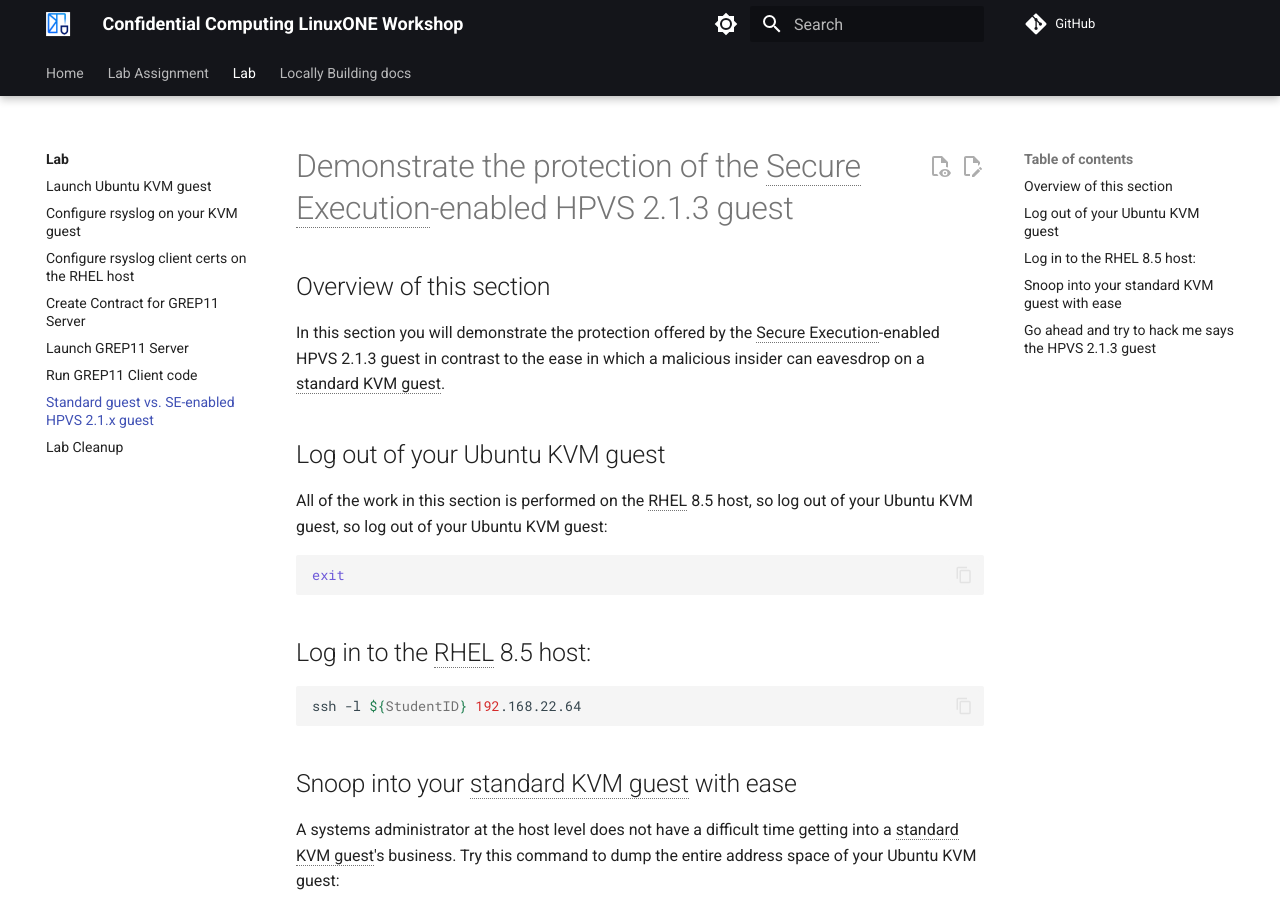
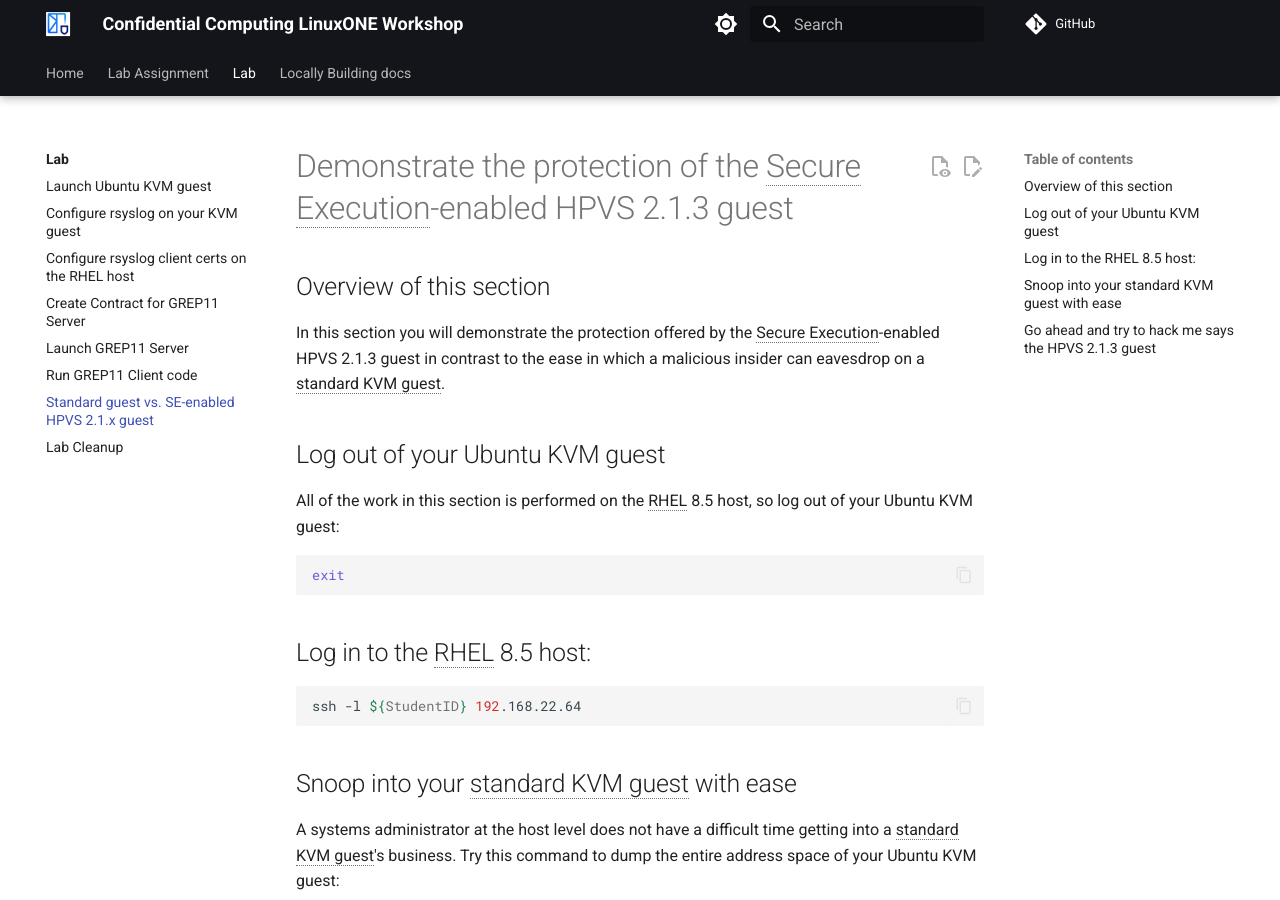
Before and after one commit to ibm-wsc/ConfidentialComputingOnLinuxONE, an MkDocs documentation site: the page built from docs/lab/hackMeIfYouCan.md, in a window 1280 px wide and 900 px high. Built offline with MkDocs 1.6.1 and Material for MkDocs 9.7.7, drawn with Linux system fonts in a browser that asks for light colours; comment, search, counter and statistics services are not loaded.

Commit message:
fix typos

````diff
--- a/docs/lab/hackMeIfYouCan.md
+++ b/docs/lab/hackMeIfYouCan.md
@@ -6,7 +6,7 @@
 
 ## Log out of your Ubuntu KVM guest
 
-All of the work in this section is performed on the RHEL 8.5 host, so log out of your Ubuntu KVM guest, so log out of your Ubuntu KVM guest:
+All of the work in this section is performed on the RHEL 8.5 host, so log out of your Ubuntu KVM guest:
 
    ``` bash
    exit
````
Also changed, not shown: docs/lab/createGREP11Contract.md (+1 -1 lines).
